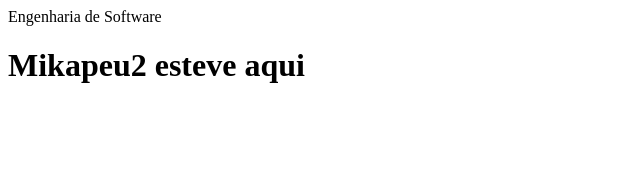
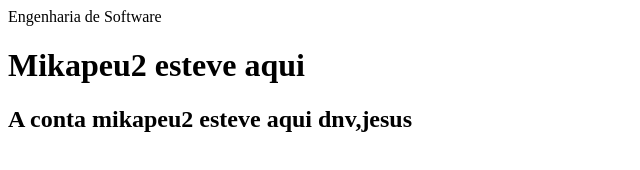
Before and after one commit to mikapeu/SCM, a plain HTML site: page index.html in a window 1280 px wide. Shown: the whole page, without its empty margins (0-640 px from the left). Drawn offline with Linux system fonts and the light colour scheme.

Commit message:
Aqui está configurado a conta mikapeu2 do Git dnv

```diff
--- a/index.html
+++ b/index.html
@@ -1,2 +1,3 @@
 <p>Engenharia de Software</p>
 <h1>Mikapeu2 esteve aqui</h1>
+<h2>A conta mikapeu2 esteve aqui dnv,jesus</h2>
```
